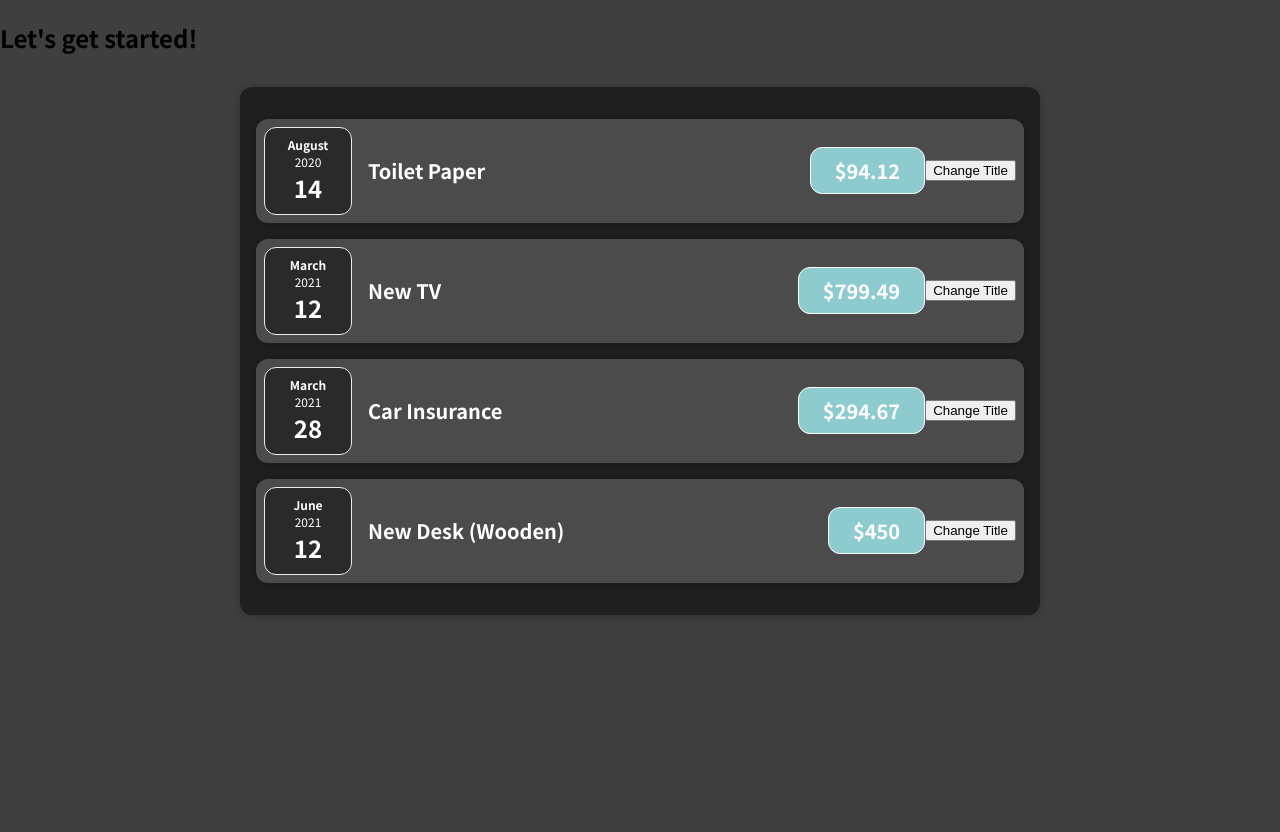
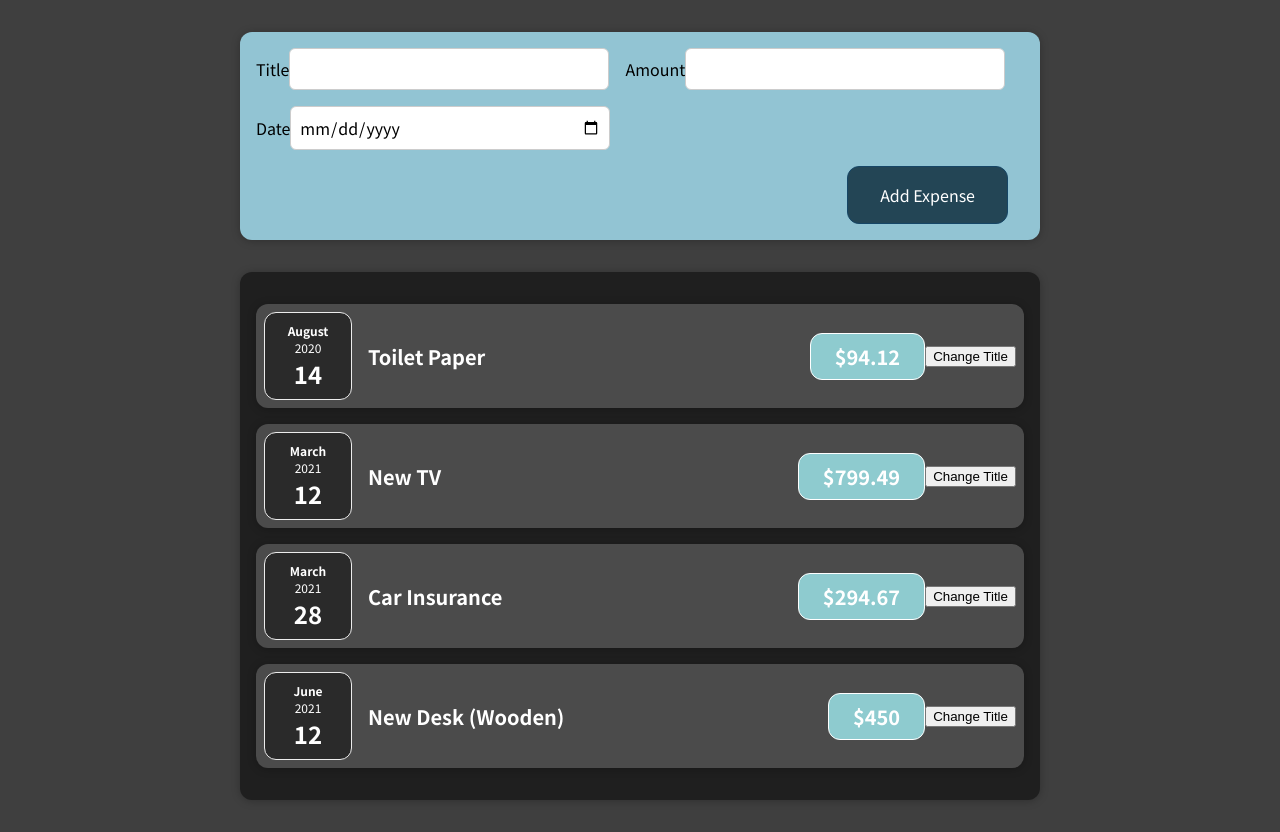
Before and after one commit to andysongsong/ExpenseViewer, a React (Create React App) app: page / in a window 1280 px wide. Before the commit the page ends 800 px from the top, so only its background shows below. Built offline with nearby package versions, Linux system fonts and the light colour scheme.

Commit message:
add newExpense component

```diff
--- a/src/App.js
+++ b/src/App.js
@@ -1,3 +1,4 @@
+import NewExpense from "./components/NewExpense/NewExpense";
 import Expenses from "./components/Expenses/Expenses";
 
 function App() {
@@ -25,10 +26,8 @@
 
   return (
     <div>
-      <h2>Let's get started!</h2>
-      <div>
-        <Expenses items={costs} />
-      </div>
+      <NewExpense />
+      <Expenses items={costs} />
     </div>
   );
 }
--- /dev/null
+++ b/src/components/NewExpense/ExpenseForm.css
@@ -0,0 +1,26 @@
+.new-expense__controls {
+  display: flex;
+  flex-wrap: wrap;
+  gap: 1rem;
+  margin-bottom: 1rem;
+  text-align: left;
+}
+
+.new-expense__control label {
+  font-weight: bold;
+  margin-bottom: 0.5rem;
+  display: block;
+}
+
+.new-expense__control input {
+  font: inherit;
+  padding: 0.5rem;
+  border-radius: 6px;
+  border: 1px solid rgb(204, 204, 204);
+  width: 20rem;
+  max-width: 100%;
+}
+
+.new-expense__actions {
+  text-align: right;
+}
--- /dev/null
+++ b/src/components/NewExpense/ExpenseForm.js
@@ -0,0 +1,54 @@
+import "./ExpenseForm.css";
+import { useState } from "react";
+
+const ExpenseForm = () => {
+  const [enteredTitle, setEnteredTitle] = useState("");
+  const [enteredAmount, setEnteredAmount] = useState("");
+  const [enteredDate, setEnteredDate] = useState("");
+
+  const titleChangeHandler = (event) => {
+    setEnteredTitle(event.target.value);
+  };
+
+  const amountChangeHandler = (event) => {
+    setEnteredAmount(event.target.value);
+  };
+
+  const dateChangeHandler = (event) => {
+    setEnteredDate(event.target.value);
+  };
+
+  return (
+    <form>
+      <div className="new-expense__controls">
+        <div className="new-expense__control">
+          <lable>Title</lable>
+          <input type="text" onChange={titleChangeHandler} />
+        </div>
+        <div className="new-expense__control">
+          <lable>Amount</lable>
+          <input
+            type="number"
+            min="0.01"
+            step="0.01"
+            onChange={amountChangeHandler}
+          />
+        </div>
+        <div className="new-expense__control">
+          <lable>Date</lable>
+          <input
+            type="date"
+            min="2019-01-01"
+            max="2022-12-31"
+            onChange={dateChangeHandler}
+          />
+        </div>
+      </div>
+      <div className="new-expense__actions">
+        <button type="submit">Add Expense</button>
+      </div>
+    </form>
+  );
+};
+
+export default ExpenseForm;
--- /dev/null
+++ b/src/components/NewExpense/NewExpense.css
@@ -0,0 +1,38 @@
+.new-expense {
+  background-color: #92c4d3;
+  padding: 1rem;
+  margin: 2rem auto;
+  width: 50rem;
+  max-width: 95%;
+  border-radius: 12px;
+  text-align: center;
+  box-shadow: 0 1px 8px rgba(0, 0, 0, 0.25);
+}
+
+.new-expense button {
+  font: inherit;
+  cursor: pointer;
+  padding: 1rem 2rem;
+  border: 1px solid #164666;
+  background-color: #234555;
+  color: white;
+  border-radius: 12px;
+  margin-right: 1rem;
+}
+
+.new-expense button:hover,
+.new-expense button:active {
+  background-color: #778d97;
+  border-color: #013b46;
+}
+
+.new-expense button.alternative {
+  color: #220131;
+  border-color: transparent;
+  background-color: transparent;
+}
+
+.new-expense button.alternative:hover,
+.new-expense button.alternative:active {
+  background-color: #59808b;
+}
--- /dev/null
+++ b/src/components/NewExpense/NewExpense.js
@@ -0,0 +1,12 @@
+import "./NewExpense.css";
+import ExpenseForm from "./ExpenseForm";
+
+const NewExpense = () => {
+  return (
+    <div className="new-expense">
+      <ExpenseForm />
+    </div>
+  );
+};
+
+export default NewExpense;
```
Also changed, not shown: 1 other file (tests, documents, lock files or other folders).
